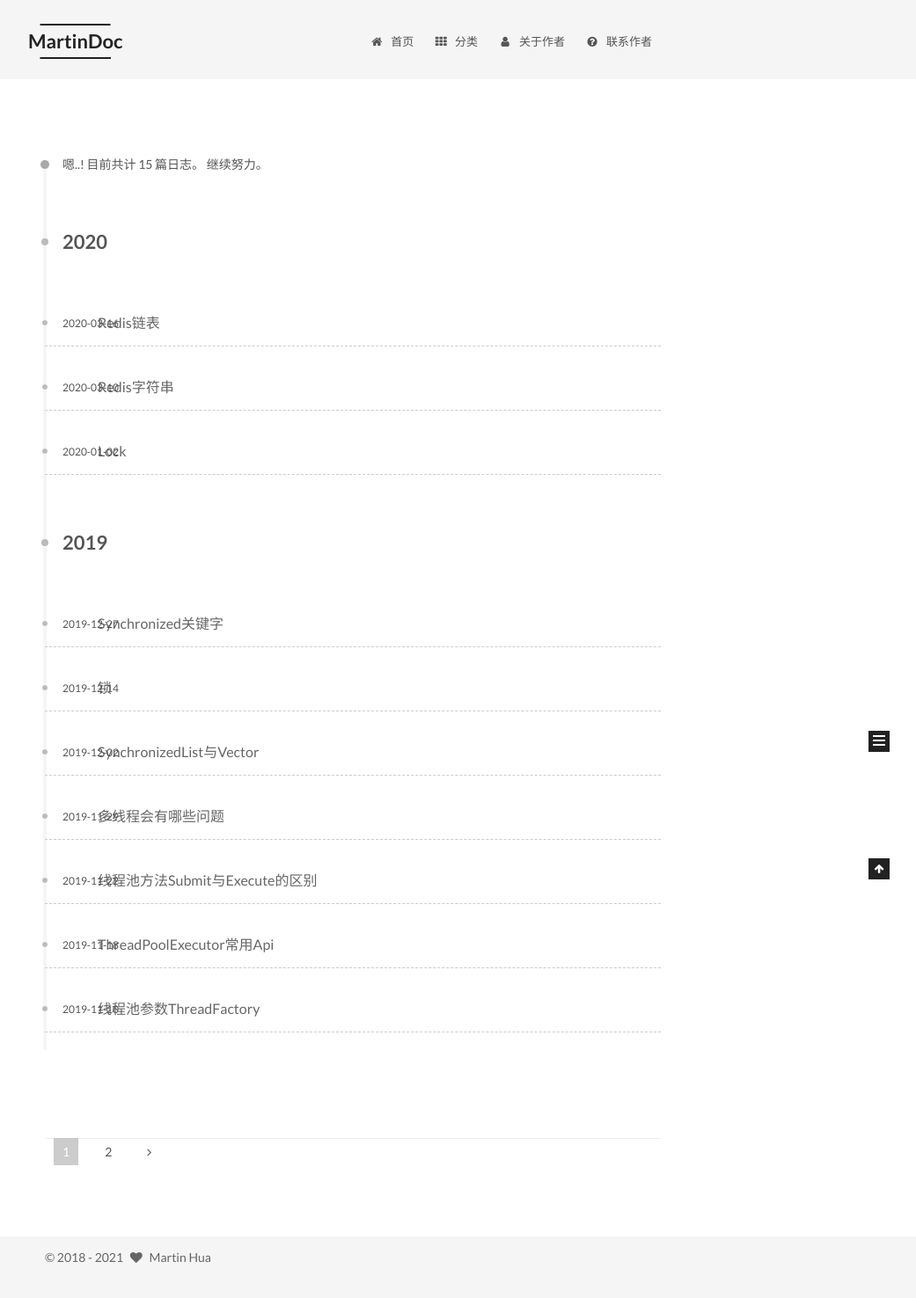
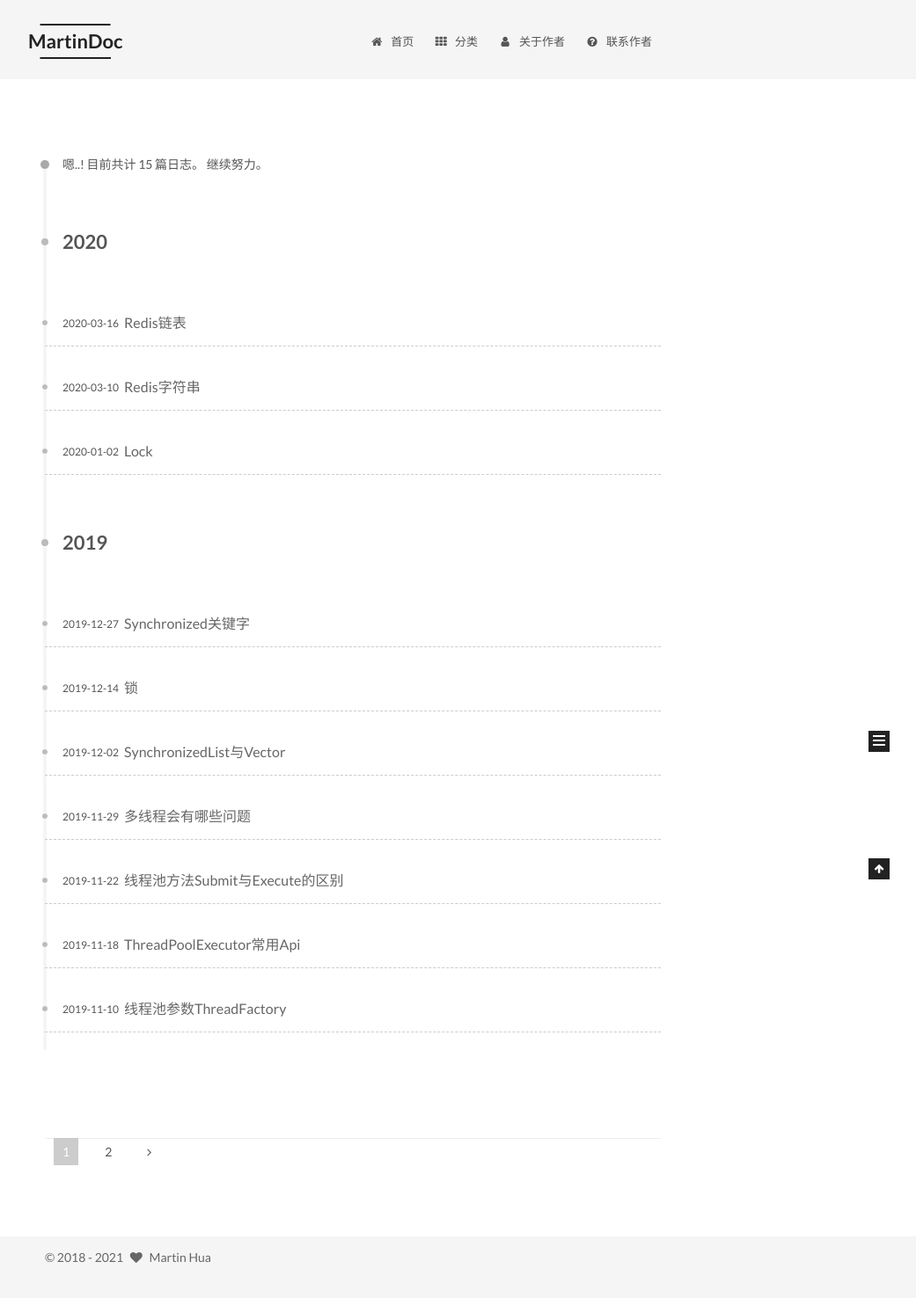
Before and after one commit to huaPeiLiang/huapeiliang.github.io, a Jekyll site: the page built from archives/index.html, in a window 1280 px wide. Shown: the whole page at 88% size, without its empty margins (239-1280 px from the left). Built offline with Jekyll 4.4.1, drawn with Linux system fonts in a browser that asks for light colours; comment, search, counter and statistics services are not loaded.

Commit message:
categories设置

```diff
--- a/_includes/_macro/post-collapse.html
+++ b/_includes/_macro/post-collapse.html
@@ -2,7 +2,7 @@
   <article class="post post-type-{{ post.type | default: 'normal' }}" itemscope itemtype="http://schema.org/Article" {% if route %}route="{{ route }}"{% endif %}>
     <header class="post-header">
 
-      <{% if site.seo %}h3{% else %}h2{% endif %} class="post-title">
+      <{% if site.seo %}h3{% else %}h2{% endif %} class="post-title" style="margin-left: 90px">
         {% if post.link %}{% comment %} Link posts {% endcomment %}
           <a class="post-title-link post-title-link-external" target="_blank" href="{{ post.link }}" itemprop="url">
             {{ post.title | default: post.link }}
```
